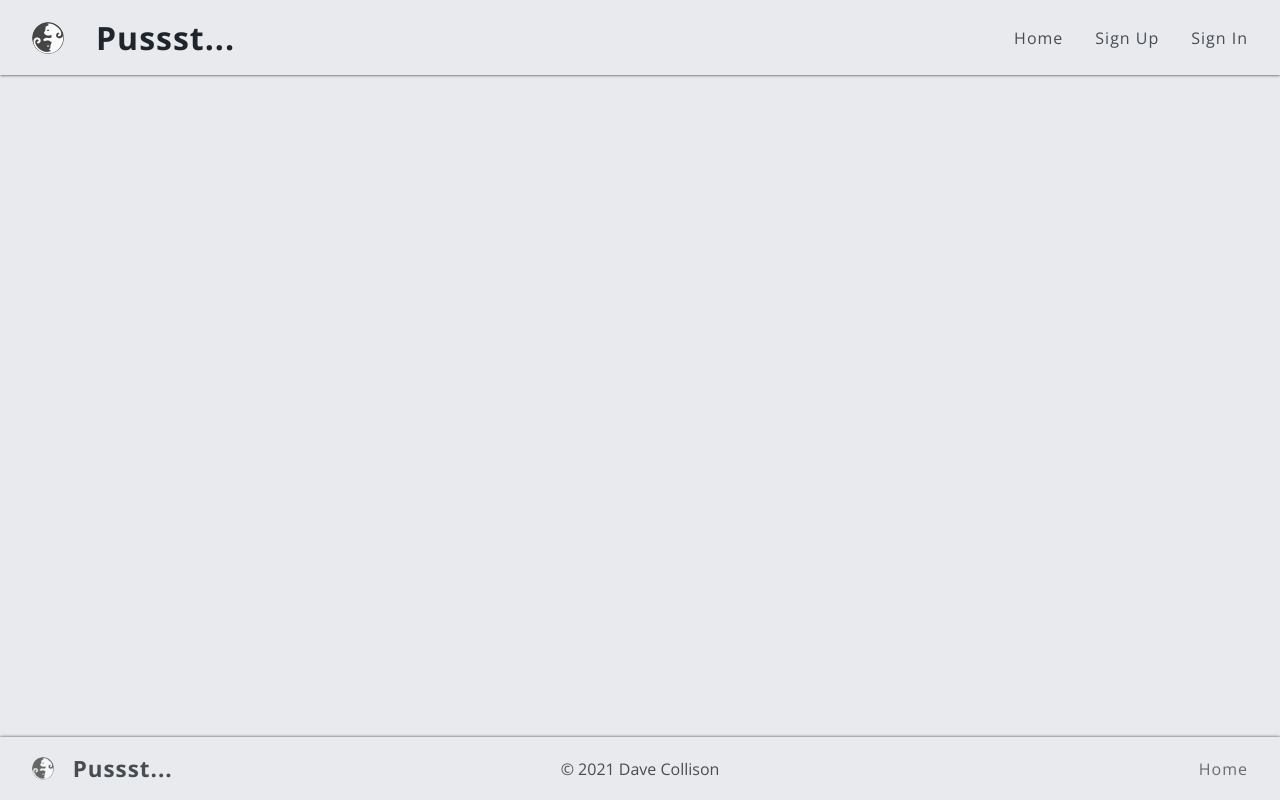
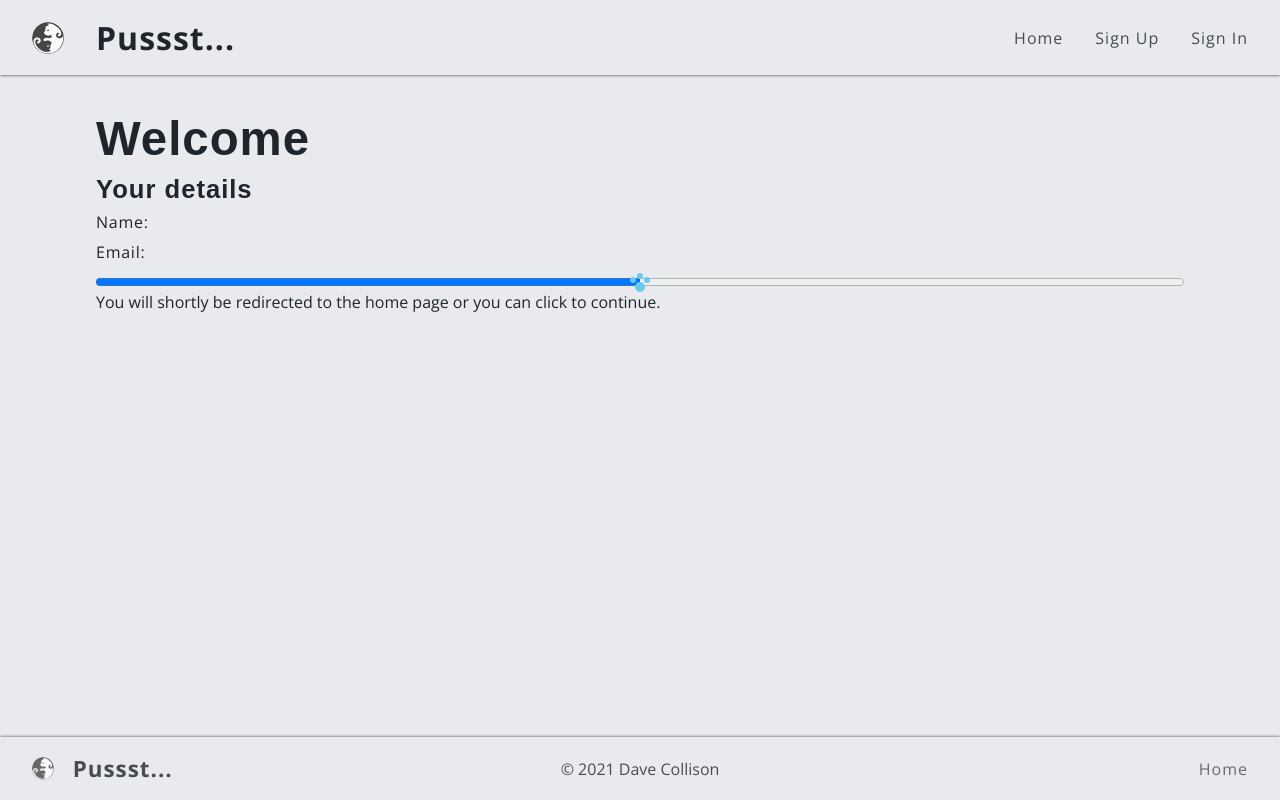
Before and after one commit to thebigdavec/pussst, a Vue app: page /welcome in a window 1280 px wide. Built offline with nearby package versions, Linux system fonts and the light colour scheme; no server answers; a web font is replaced by a local one.

Commit message:
Auth refactoring
Move user state changes to only sign in, sign up, sign out and user store.
Add welcome page for new sign ins and sign ups.
Add progress bar component to allow user to see how long before being redirected.
Add animated paw to progress bar.
Start using computed properties

```diff
--- /dev/null
+++ b/src/components/UI/BaseProgessBar.vue
@@ -0,0 +1,57 @@
+<template>
+  <progress max="100" :value="value"></progress>
+</template>
+
+<script setup>
+import { ref, toRefs, onMounted, computed, defineProps } from 'vue'
+const props = defineProps({
+  time: String
+})
+const { time } = toRefs(props)
+const timeInMilliseconds = parseInt(time.value) * 1000
+const left = ref(0)
+let timer = 0
+let percentDone = 0
+const value = ref(100)
+const leftpos = computed(() => {
+  return left.value + '%'
+})
+onMounted(() => {
+  let timeAdjust = setInterval(() => {
+    timer++
+    percentDone = ((timer * 10) / timeInMilliseconds) * 100
+    value.value = percentDone
+    left.value = percentDone
+    if (percentDone >= 100) {
+      clearInterval(timeAdjust)
+    }
+  }, 10)
+})
+</script>
+<style scoped>
+progress {
+  --paw-color: var(--clr-accent);
+  position: relative;
+  width: 100%;
+}
+progress::after {
+  content: '';
+  position: absolute;
+  height: 10px;
+  width: 10px;
+  border-radius: 5px;
+  background-color: var(--paw-color);
+  top: 50%;
+  left: v-bind(leftpos);
+  transform: translate(-50%) rotate(0deg);
+  box-shadow: -7px -7px 0 -2px var(--paw-color), 0 -11px 0 -2px var(--paw-color),
+    7px -7px 0 -2px var(--paw-color);
+  transform-origin: top;
+  animation: spin 1s linear infinite;
+}
+@keyframes spin {
+  to {
+    transform: translate(-50%) rotate(360deg);
+  }
+}
+</style>
--- a/src/components/layout/TheFooter.vue
+++ b/src/components/layout/TheFooter.vue
@@ -8,7 +8,10 @@
       </div>
       <div class="title">{{ appName }}</div>
     </div>
-    <div class="copyright">&copy; {{ year }} {{ author }}</div>
+    <div class="copyright">
+      &copy; {{ year }} {{ author }}
+      <!-- <small v-if="isSignedIn">- Welcome, {{ firstName }}</small> -->
+    </div>
     <nav>
       <ul>
         <li><RouterLink :to="{ name: 'Home' }">Home</RouterLink></li>
@@ -18,12 +21,24 @@
 </template>
 // //
 <script setup>
+import { computed } from 'vue'
 import { useStore } from 'vuex'
 const store = useStore()
-const appName = store.state.app.name
-const author = store.state.app.author
-const year =
-  store.state.app.version[store.state.app.version.length - 1].date.split(' ')[2]
+const isSignedIn = computed(() => {
+  return store.getters.isSignedIn
+})
+// const firstName = computed(() => {
+//   return store.getters.firstName
+// })
+const appName = computed(() => {
+  return store.state.app.name
+})
+const author = computed(() => {
+  return store.state.app.author
+})
+const year = computed(() => {
+  return store.getters.currentVersionYear
+})
 </script>
 
 <style scoped>
--- a/src/main.js
+++ b/src/main.js
@@ -3,8 +3,6 @@ import { createApp } from 'vue'
 import './index.css'
 
 import App from './App.vue'
-import router from './router'
-import store from './store'
 
 // Firebase App (the core Firebase SDK) is always required and must be listed first
 import { initializeApp } from 'firebase/app'
@@ -28,14 +26,22 @@ const auth = getAuth(firebaseApp)
 const firestore = getFirestore(firebaseApp)
 const storage = getStorage(firebaseApp)
 
+import router from './router'
+import store from './store'
+
 import { onAuthStateChanged } from 'firebase/auth'
 onAuthStateChanged(auth, user => {
   if (user) {
     // User is signed in, see docs for a list of available properties
     // https://firebase.google.com/docs/reference/js/firebase.User
     const uid = user.uid
-    store.dispatch('saveEmail', user.email)
-    store.dispatch('saveName', user.auth.currentUser.displayName)
+    store.dispatch('setCurrentUser', {
+      uid,
+      email: user.email,
+      name: user.auth.currentUser.displayName
+    })
+    // store.dispatch('saveEmail', user.email)
+    // store.dispatch('saveName', user.auth.currentUser.displayName)
     // ...
   } else {
     // User is signed out
--- a/src/router/index.js
+++ b/src/router/index.js
@@ -3,6 +3,7 @@ import Home from '../views/Home.vue'
 import Friends from '../views/Friends/index.vue'
 import SignIn from '../views/SignIn/index.vue'
 import SignUp from '../views/SignUp/index.vue'
+import Welcome from '../views/Welcome/index.vue'
 
 const routes = [
   {
@@ -36,6 +37,14 @@ const routes = [
     meta: {
       requiresAuth: false
     }
+  },
+  {
+    path: '/welcome',
+    name: 'Welcome',
+    component: Welcome,
+    meta: {
+      requiresAuth: true
+    }
   }
 ]
 
--- a/src/store/modules/app.js
+++ b/src/store/modules/app.js
@@ -11,7 +11,11 @@ export default {
   }),
   getters: {
     firstVersionNumber: state => state.version[0].number,
-    firstVersionDate: state => state.version[0].date
+    firstVersionDate: state => state.version[0].date,
+    currentVersionYear: state => {
+      const year = state.version[state.version.length - 1].date.split(' ')[2]
+      return year
+    }
   },
   mutations: {
     SET_VERSION(state, payload) {
--- a/src/store/modules/user.js
+++ b/src/store/modules/user.js
@@ -1,20 +1,22 @@
 export default {
   state: () => ({
+    uid: null,
     name: '',
     email: ''
   }),
   getters: {
     firstName: state => state.name.split(' ')[0],
-    isSignedIn: state => (state.email !== '' ? true : false)
+    isSignedIn: state => (state.uid ? true : false)
   },
   mutations: {
+    SET_UID(state, payload) {
+      state.uid = payload
+    },
     SET_NAME(state, payload) {
       state.name = payload
-      console.log('Changed name to', payload)
     },
     SET_EMAIL(state, payload) {
       state.email = payload
-      console.log('Changed email to', payload)
     }
   },
   actions: {
@@ -24,7 +26,13 @@ export default {
     saveEmail({ commit }, data) {
       commit('SET_EMAIL', data)
     },
+    setCurrentUser({ commit }, data) {
+      commit('SET_UID', data.uid)
+      data.name ? commit('SET_NAME', data.name) : commit('SET_NAME', 'User')
+      commit('SET_EMAIL', data.email)
+    },
     signOut({ commit }) {
+      commit('SET_UID', null)
       commit('SET_NAME', '')
       commit('SET_EMAIL', '')
     }
--- a/src/views/Home.vue
+++ b/src/views/Home.vue
@@ -1,6 +1,7 @@
 <template>
   <h1>{{ appName }}</h1>
   <h2>The social network for cats.</h2>
+  <h3 v-if="isSignedIn">Welcome, {{ firstName }}</h3>
   <p>This app is called {{ appName }} and it was created by {{ author }}.</p>
   <p>
     The first version was V{{ version }} and was created on {{ versionDate }}.
@@ -16,6 +17,12 @@
 import { computed } from 'vue'
 import { useStore } from 'vuex'
 const store = useStore()
+const firstName = computed(() => {
+  return store.getters.firstName
+})
+const isSignedIn = computed(() => {
+  return store.getters.isSignedIn
+})
 const appName = computed(() => {
   return store.state.app.name
 })
--- a/src/views/SignIn/index.vue
+++ b/src/views/SignIn/index.vue
@@ -56,14 +56,15 @@ onMounted(() => {
   document.getElementById('email').focus()
 })
 const submitDetails = event => {
-  console.log(name.value, email.value, password.value)
   const auth = getAuth()
   signInWithEmailAndPassword(auth, email.value, password.value)
     .then(userCredential => {
-      console.log(userCredential.user)
-      store.dispatch('saveEmail', email.value)
-      store.dispatch('saveName', userCredential.user.displayName)
-      router.push({ name: 'Home' })
+      store.dispatch('setCurrentUser', {
+        uid: userCredential.user.uid,
+        name: userCredential.user.displayName,
+        email: userCredential.user.email
+      })
+      router.push({ name: 'Welcome' })
     })
     .catch(error => {
       console.log('Error:', error.code, error.message)
--- a/src/views/SignUp/index.vue
+++ b/src/views/SignUp/index.vue
@@ -79,13 +79,18 @@ const submitDetails = event => {
   const auth = getAuth()
   createUserWithEmailAndPassword(auth, email.value, password.value)
     .then(userCredential => {
-      store.dispatch('saveName', name.value)
       updateProfile(auth.currentUser, {
         displayName: name.value
       })
-        .then(() => console.log('Profile updated'))
+        .then(() => {
+          store.dispatch('setCurrentUser', {
+            uid: userCredential.user.uid,
+            name: userCredential.user.displayName,
+            email: userCredential.user.email
+          })
+        })
         .catch(error => console.log('Error:', error.code, error.message))
-      router.push({ name: 'Home' })
+      router.push({ name: 'Welcome' })
     })
     .catch(error => {
       if (error.code === 'auth/weak-password') {
--- /dev/null
+++ b/src/views/Welcome/index.vue
@@ -0,0 +1,55 @@
+// TODO: clear event listener at end of time out
+
+<template>
+  <h1>Welcome {{ firstName }}</h1>
+  <h3>Your details</h3>
+  <p>Name: {{ userName }}</p>
+  <p>Email: {{ userEmail }}</p>
+
+  <div>
+    <BaseProgressBar :time="time" />
+    You will shortly be redirected to the home page or you can click to
+    continue.
+  </div>
+</template>
+
+<script setup>
+import { computed, onMounted } from 'vue'
+import { useStore } from 'vuex'
+import { useRouter } from 'vue-router'
+import BaseProgressBar from '../../components/UI/BaseProgessBar.vue'
+const store = useStore()
+const router = useRouter()
+const time = '10'
+const firstName = computed(() => {
+  return store.getters.firstName
+})
+const userName = computed(() => store.state.user.name)
+const userEmail = computed(() => store.state.user.email)
+
+onMounted(() => {
+  window.addEventListener(
+    'click',
+    () => {
+      router.push({ name: 'Home' })
+    },
+    {
+      once: true
+    }
+  )
+  setTimeout(() => {
+    window.removeEventListener(
+      'click',
+      () => {
+        router.push({ name: 'Home' })
+      },
+      {
+        once: true
+      }
+    )
+    router.push({ name: 'Home' })
+  }, parseInt(time) * 1000)
+})
+</script>
+
+<style></style>
```
